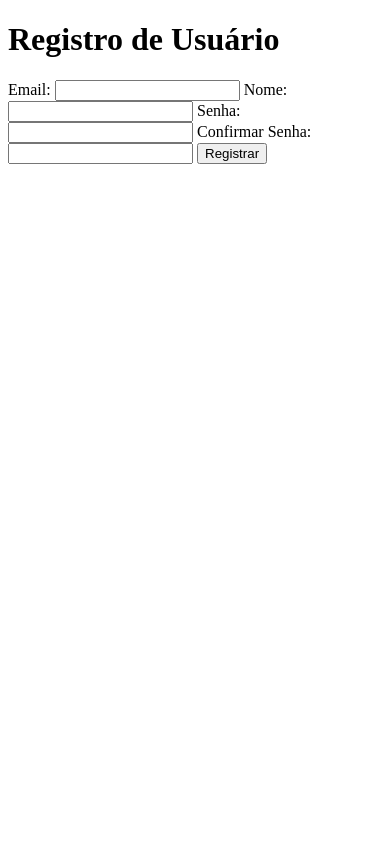
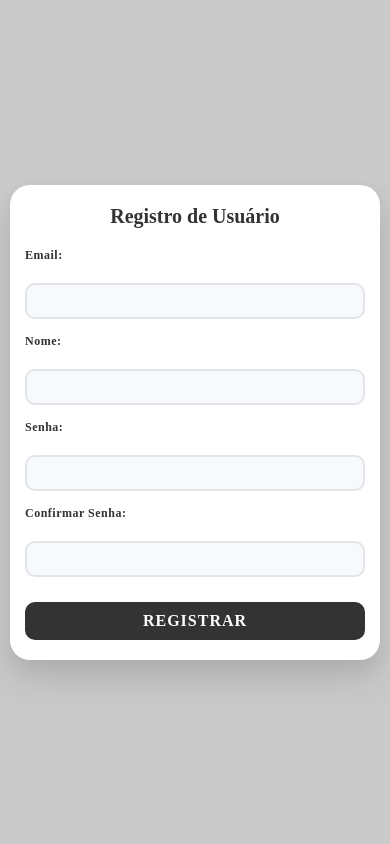
Before and after one commit to DaviGuedesNBRT/Cursos, a Django app: page /register/ in a window 390 px wide. Run offline with Django 5.2, Linux system fonts and the light colour scheme.

Commit message:
css do login e register

```diff
--- a/curso_django/projeto1/settings.py
+++ b/curso_django/projeto1/settings.py
@@ -117,7 +117,10 @@ USE_TZ = True
 
 STATIC_URL = '/static/'
 
-STATICFILES_DIRS = [BASE_DIR / "base_static"]
+STATICFILES_DIRS = [
+    BASE_DIR / "base_static",
+    BASE_DIR / "receitas" / "receitas_static" / "static",
+]
 
 MEDIA_URL = '/media/'
 MEDIA_ROOT = BASE_DIR / "media"
--- /dev/null
+++ b/curso_django/receitas/receitas_static/static/css/register_login.css
@@ -0,0 +1,191 @@
+* {
+    padding: 0;
+    margin: 0;
+    box-sizing: border-box;
+}
+
+html {
+    font-size: 62.5%;
+}
+
+body {
+    font-size: 1.6rem;
+    min-height: 100vh;
+    background-color: rgb(202, 202, 202);
+}
+
+.main {
+    width: 100%;
+    min-height: 100vh;
+    display: flex;
+    justify-content: center;
+    align-items: center;
+    padding: 2rem;
+}
+
+.painel {
+    width: 100%;
+    max-width: 50rem;
+    background: white;
+    border-radius: 2rem;
+    box-shadow: 0 2rem 4rem rgba(0, 0, 0, 0.1), 0 1rem 2rem rgba(0, 0, 0, 0.06);
+    overflow: hidden;
+    transition: transform 0.3s ease, box-shadow 0.3s ease;
+    padding: 4rem;
+}
+
+.painel:hover {
+    transform: translateY(-5px);
+    box-shadow: 0 3rem 5rem rgba(0, 0, 0, 0.15);
+}
+
+.painel h1 {
+    text-align: center;
+    margin-bottom: 3rem;
+    color: #333;
+    font-size: 2.8rem;
+    font-weight: 700;
+    background-clip: text;
+}
+
+.formulario {
+    width: 100%;
+}
+
+.formulario form {
+    display: flex;
+    flex-direction: column;
+    gap: 1.5rem;
+}
+
+.formulario form label {
+    font-size: 1.4rem;
+    font-weight: 600;
+    color: #333;
+    letter-spacing: 0.5px;
+    margin-bottom: 0.5rem;
+}
+
+.formulario form input {
+    width: 100%;
+    padding: 1.2rem 1.6rem;
+    border: 2px solid #e1e5e9;
+    border-radius: 1rem;
+    font-size: 1.6rem;
+    transition: all 0.3s ease;
+    background-color: #f8f9fa;
+    font-family: inherit;
+}
+
+.formulario form input:focus {
+    outline: none;
+    border-color: #667eea;
+    background-color: white;
+    box-shadow: 0 0 0 3px rgba(102, 126, 234, 0.1);
+}
+
+.formulario form input:hover {
+    border-color: #c3cfe2;
+}
+
+.formulario form button {
+    width: 100%;
+    padding: 1.2rem;
+    margin-top: 1rem;
+    border: none;
+    border-radius: 1rem;
+    color: white;
+    background-color: #333 ;
+    font-size: 1.6rem;
+    font-weight: 600;
+    cursor: pointer;
+    transition: all 0.3s ease;
+    text-transform: uppercase;
+    letter-spacing: 1px;
+    font-family: inherit;
+}
+
+.formulario form button:hover {
+    transform: translateY(-2px);
+    box-shadow: 0 1rem 2rem rgba(102, 126, 234, 0.3);
+}
+
+.formulario form button:active {
+    transform: translateY(0);
+}
+
+/* Estilo para mensagens de erro (adicione no HTML se necessário) */
+.errorlist {
+    list-style: none;
+    background-color: #fee;
+    border-left: 4px solid #e74c3c;
+    padding: 1rem;
+    margin-bottom: 1.5rem;
+    border-radius: 0.5rem;
+    font-size: 1.4rem;
+    color: #e74c3c;
+}
+
+/* Responsividade */
+@media (max-width: 768px) {
+    .painel {
+        padding: 3rem 2rem;
+        max-width: 45rem;
+    }
+
+    .painel h1 {
+        font-size: 2.4rem;
+        margin-bottom: 2rem;
+    }
+
+    .formulario form input,
+    .formulario form button {
+        padding: 1rem 1.4rem;
+    }
+}
+
+@media (max-width: 480px) {
+    .main {
+        padding: 1rem;
+    }
+
+    .painel {
+        padding: 2rem 1.5rem;
+    }
+
+    .painel h1 {
+        font-size: 2rem;
+    }
+
+    .formulario form label {
+        font-size: 1.2rem;
+    }
+
+    .formulario form input {
+        padding: 0.8rem 1.2rem;
+        font-size: 1.4rem;
+    }
+}
+
+/* Efeito de loading para o botão (opcional) */
+.formulario form button:disabled {
+    opacity: 0.7;
+    cursor: not-allowed;
+    transform: none;
+}
+
+/* Animações suaves */
+@keyframes fadeIn {
+    from {
+        opacity: 0;
+        transform: translateY(20px);
+    }
+    to {
+        opacity: 1;
+        transform: translateY(0);
+    }
+}
+
+.painel {
+    animation: fadeIn 0.5s ease-out;
+}
--- a/curso_django/receitas/templates/receitas/pages/login.html
+++ b/curso_django/receitas/templates/receitas/pages/login.html
@@ -5,6 +5,7 @@
     <meta charset="UTF-8">
     <meta name="viewport" content="width=device-width, initial-scale=1.0">
     <title>Document</title>
+    <link rel="stylesheet" href="{% static 'css/register_login.css' %}">
 </head>
 <body>
     <div class="main">
--- a/curso_django/receitas/templates/receitas/pages/register.html
+++ b/curso_django/receitas/templates/receitas/pages/register.html
@@ -5,6 +5,7 @@
     <meta charset="UTF-8">
     <meta name="viewport" content="width=device-width, initial-scale=1.0">
     <title>Document</title>
+    <link rel="stylesheet" href="{% static 'css/register_login.css' %}">
 </head>
 <body>
     <div class="main">
--- a/curso_django/receitas/urls.py
+++ b/curso_django/receitas/urls.py
@@ -6,4 +6,6 @@ urlpatterns = [
     path('register/', views.register, name='register'),
     path('login/', views.login, name='login'),
     path('receita/<int:id>/', views.receita, name='receita'),
+    path('nova-receita/', views.nova_receita, name='nova_receita'),
+    path('minhas-receitas/', views.minhas_receitas, name='minhas_receitas'),
 ]
--- a/curso_django/receitas/views.py
+++ b/curso_django/receitas/views.py
@@ -16,3 +16,10 @@ def receita(request, id):
     return render(request, 'receitas/pages/receita.html', context={
         'id': id
     })
+
+def nova_receita(request):
+    return render(request, 'receitas/pages/nova_receita.html')
+
+
+def minhas_receitas(request):
+    return render(request, 'receitas/pages/minhas_receitas.html')
```
